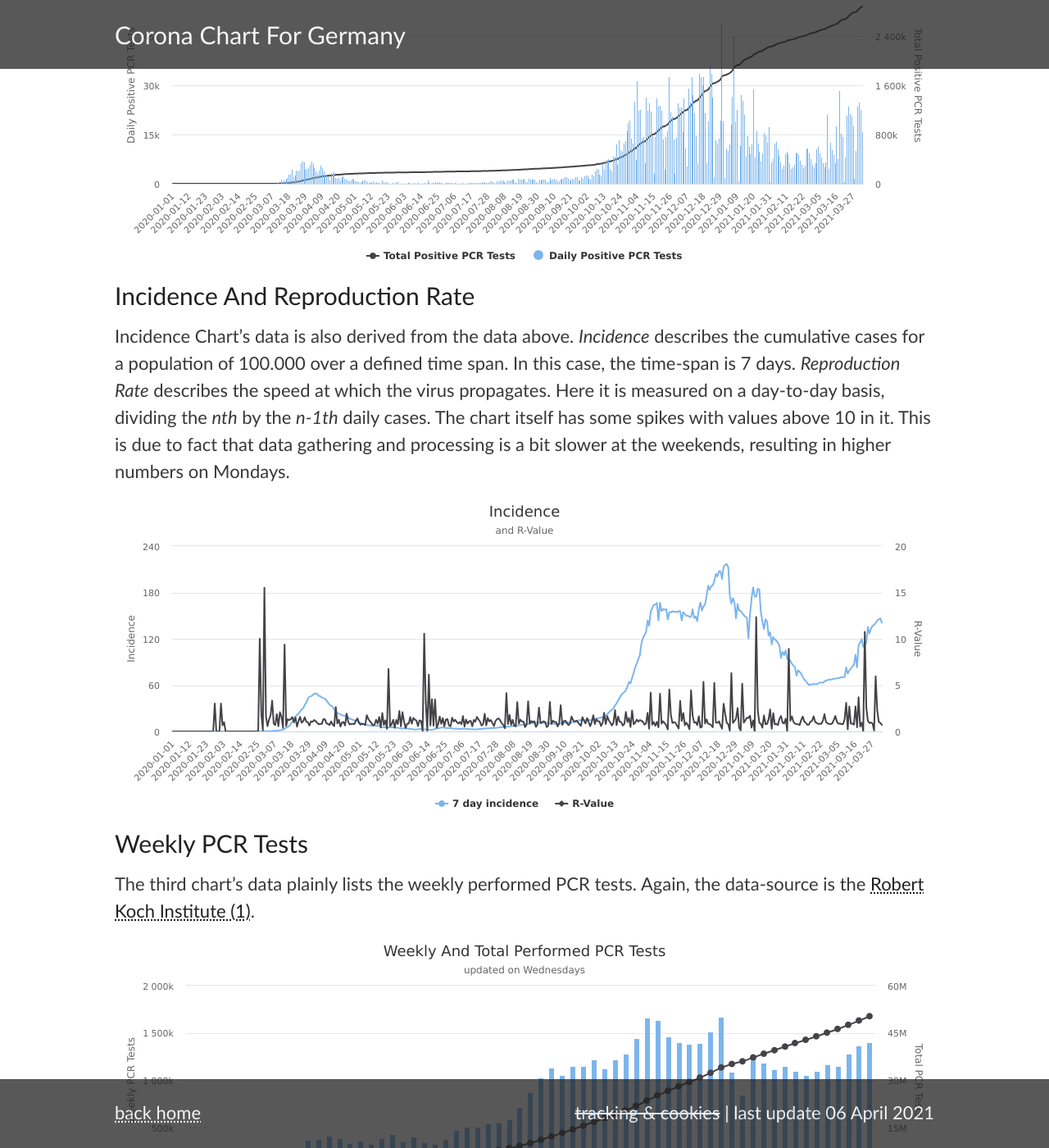
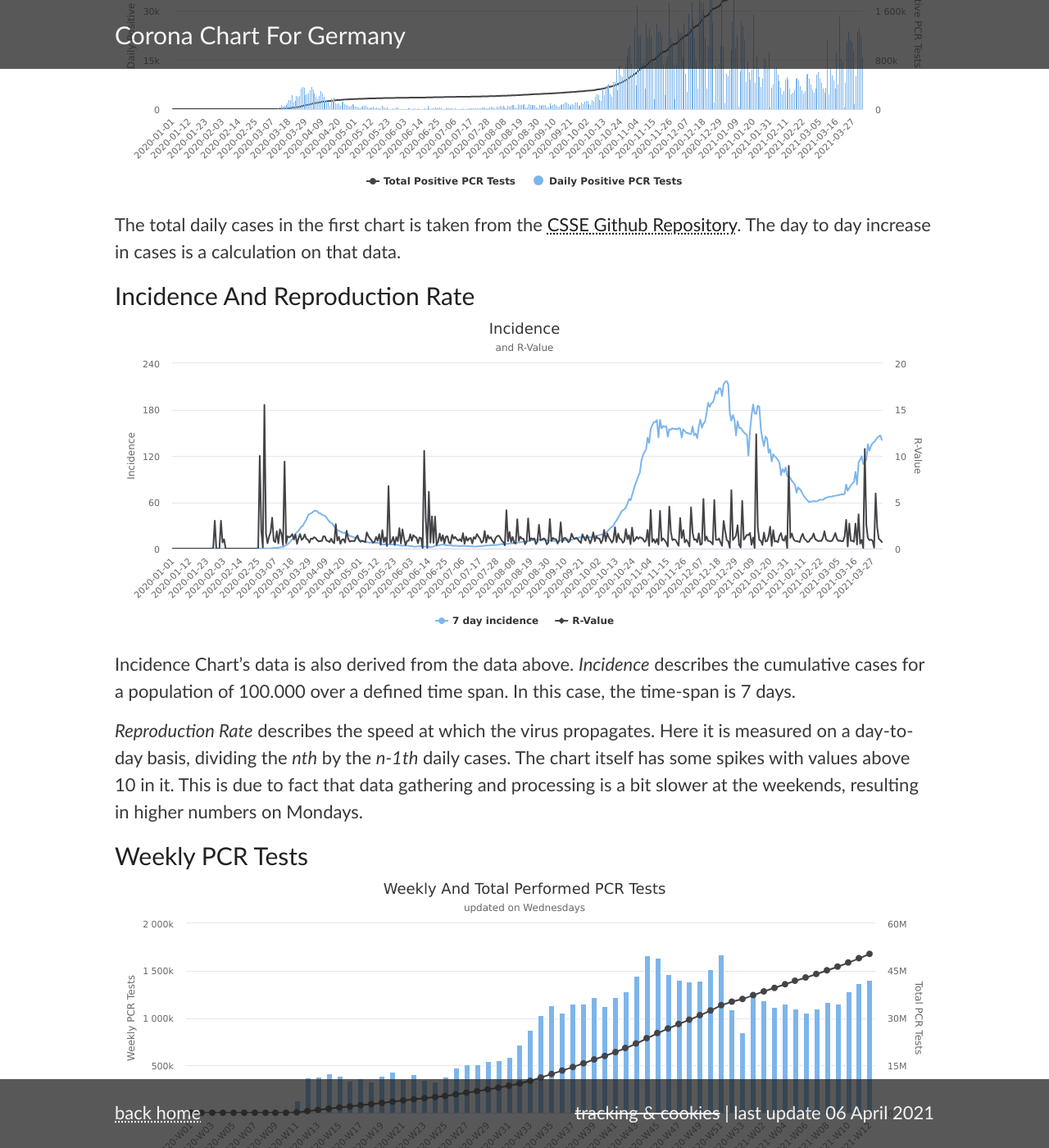
Before and after one commit to ZackDev/zackdev.github.io, a Jekyll site: the page built from _posts/2020-03-24-corona-chart-for-germany.md, in a window 1280 px wide and 1400 px high, scrolled down 360 px. Shown: the whole window at 82% size. Built offline with Jekyll 4.4.1, drawn with Linux system fonts in a browser that asks for light colours; some of the changed text lies outside the part shown.

Commit message:
moved charts up to the section's start

```diff
--- a/_posts/2020-03-24-corona-chart-for-germany.md
+++ b/_posts/2020-03-24-corona-chart-for-germany.md
@@ -9,25 +9,30 @@ archived: false
 The following charts use publicly available data surrounding the SARS-CoV-2 virus.
 
 # Positive Polymerase Chain Reaction Tests
-The total daily cases in the first chart is taken from the [CSSE Github Repository][1]. The day to day increase in cases is a calculation on that data.
 
 {% include chart.html name="chart_corona_cases_germany" %}
 
+The total daily cases in the first chart is taken from the [CSSE Github Repository][1]. The day to day increase in cases is a calculation on that data.
+
 # Incidence And Reproduction Rate
-Incidence Chart's data is also derived from the data above. *Incidence* describes the cumulative cases for a population of 100.000 over a defined time span. In this case, the time-span is 7 days.
-*Reproduction Rate* describes the speed at which the virus propagates. Here it is measured on a day-to-day basis, dividing the *nth* by the *n-1th* daily cases. The chart itself has some spikes with values above 10 in it. This is due to fact that data gathering and processing is a bit slower at the weekends, resulting in higher numbers on Mondays.
 
 {% include chart.html name="chart_corona_additional_germany" %}
 
+Incidence Chart's data is also derived from the data above. *Incidence* describes the cumulative cases for a population of 100.000 over a defined time span. In this case, the time-span is 7 days.
+
+*Reproduction Rate* describes the speed at which the virus propagates. Here it is measured on a day-to-day basis, dividing the *nth* by the *n-1th* daily cases. The chart itself has some spikes with values above 10 in it. This is due to fact that data gathering and processing is a bit slower at the weekends, resulting in higher numbers on Mondays.
+
 # Weekly PCR Tests
-The third chart's data plainly lists the weekly performed PCR tests. Again, the data-source is the [Robert Koch Institute (1)][2].
 
 {% include chart.html name="chart_corona_tests_germany" %}
 
+The third chart's data plainly lists the weekly performed PCR tests. Again, the data-source is the [Robert Koch Institute (1)][2].
+
 # Vaccinations
-The daily vaccinations data is also available from [Robert Koch Institute (2)][3]. It is split into two types of vaccinations, named primary and secondary vaccinations. There is no distinction by vaccine.
 
 {% include chart.html name="chart_corona_vaccinations_germany" %}
+
+The daily vaccinations data is also available from [Robert Koch Institute (2)][3]. It is split into two types of vaccinations, named primary and secondary vaccinations. There is no distinction by vaccine.
 
 [1]: <https://github.com/CSSEGISandData/COVID-19> "COVID-19 Data Repository by the Center for Systems Science and Engineering (CSSE) at Johns Hopkins University"
 [2]: <https://www.rki.de/DE/Content/InfAZ/N/Neuartiges_Coronavirus/Daten/Testzahlen-gesamt.xlsx?__blob=publicationFile> "Erfassung der SARS-CoV-2-Testzahlen in Deutschland"
```
